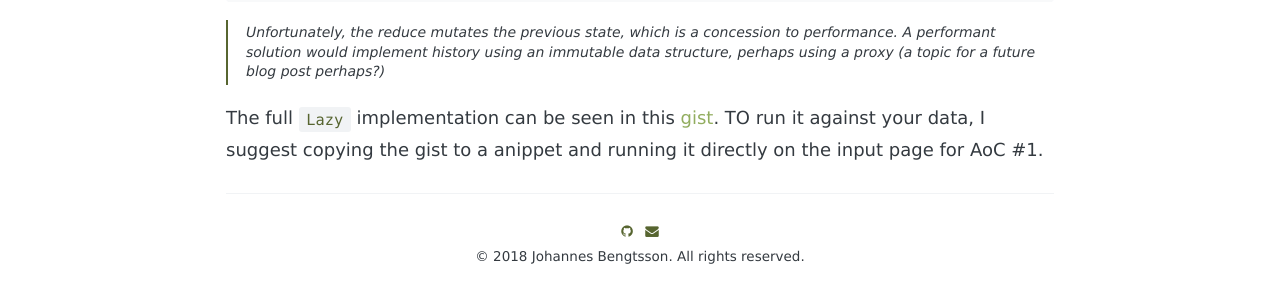
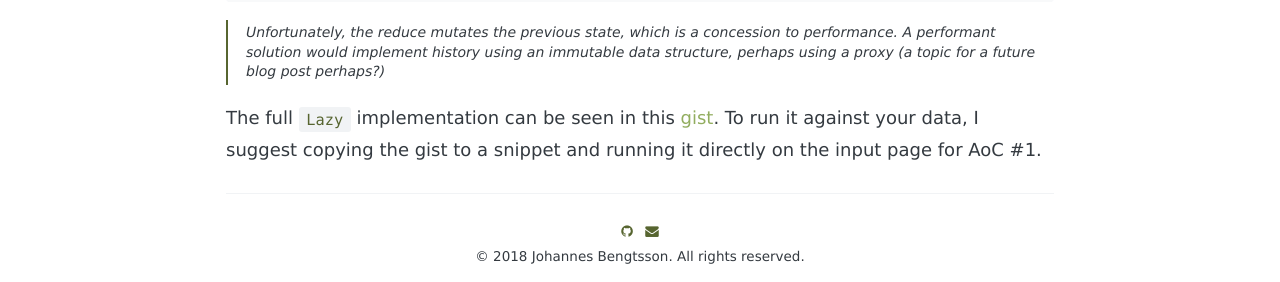
Before and after one commit to Korla/Appehog.Blog, a Jekyll site: the page built from _posts/2018-12-13-stumbling-through-aoc-1.md, in a window 1280 px wide and 900 px high, scrolled down 4619 px. Shown: the part 615-897 px from the top of the window. Built offline with Jekyll 4.4.1, drawn with Linux system fonts in a browser that asks for light colours; some of the changed text lies outside the part shown.

Commit message:
Update 2018-12-13-stumbling-through-aoc-1.md

````diff
--- a/_posts/2018-12-13-stumbling-through-aoc-1.md
+++ b/_posts/2018-12-13-stumbling-through-aoc-1.md
@@ -199,4 +199,4 @@ const duplicates = new Lazy(frequencyChanges) // Create a generator which can yi
 ```
 *Unfortunately, the reduce mutates the previous state, which is a concession to performance. A performant solution would implement history using an immutable data structure, perhaps using a proxy (a topic for a future blog post perhaps?)*
 
-The full `Lazy` implementation can be seen in this [gist](https://gist.github.com/Korla/ec117e0d41b7d383c78173afb5ceab8c). TO run it against your data, I suggest copying the gist to a anippet and running it directly on the input page for AoC #1.
+The full `Lazy` implementation can be seen in this [gist](https://gist.github.com/Korla/ec117e0d41b7d383c78173afb5ceab8c). To run it against your data, I suggest copying the gist to a snippet and running it directly on the input page for AoC #1.
````
Also changed, not shown: other parts of _posts/2018-12-13-stumbling-through-aoc-1.md (+1 -1 lines).
